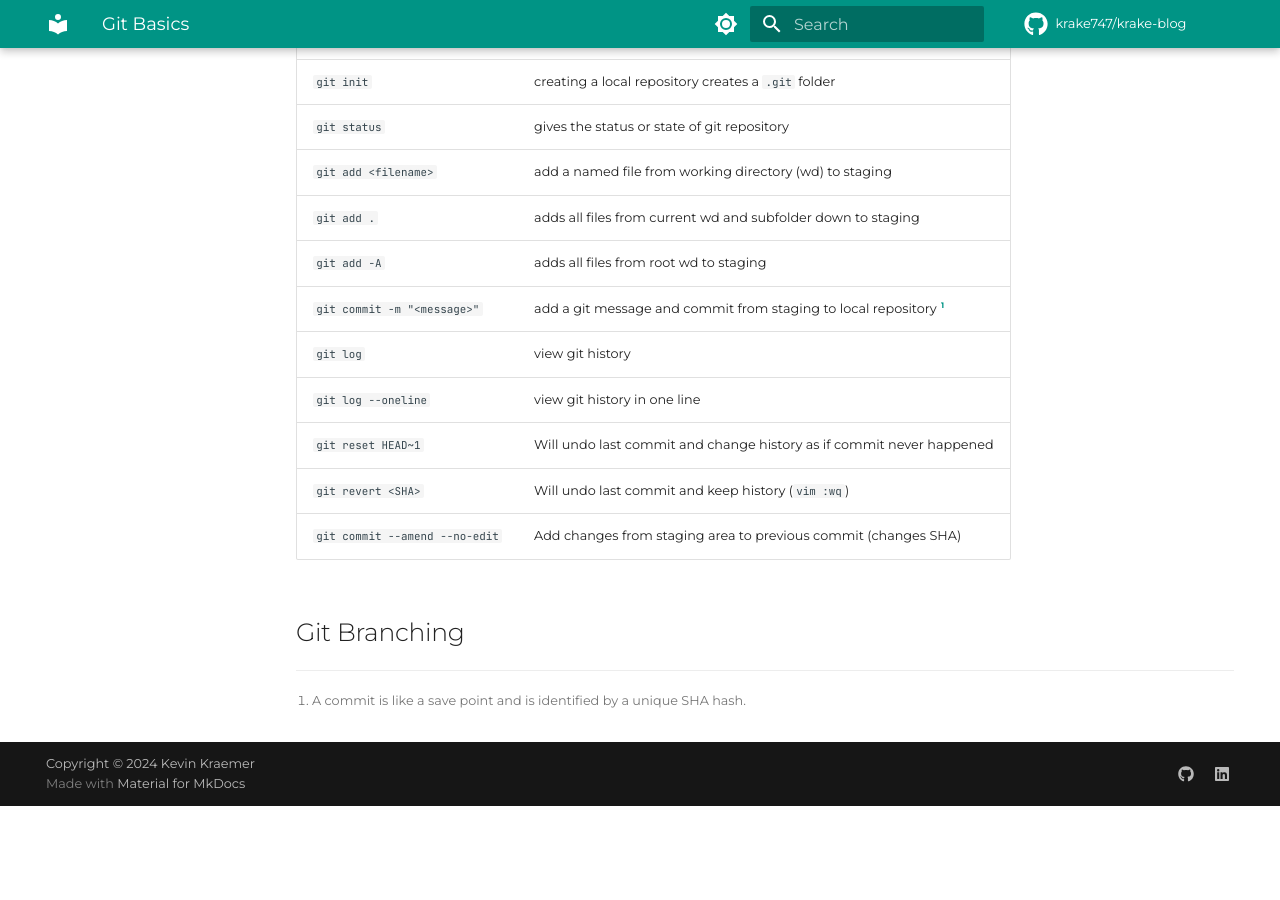
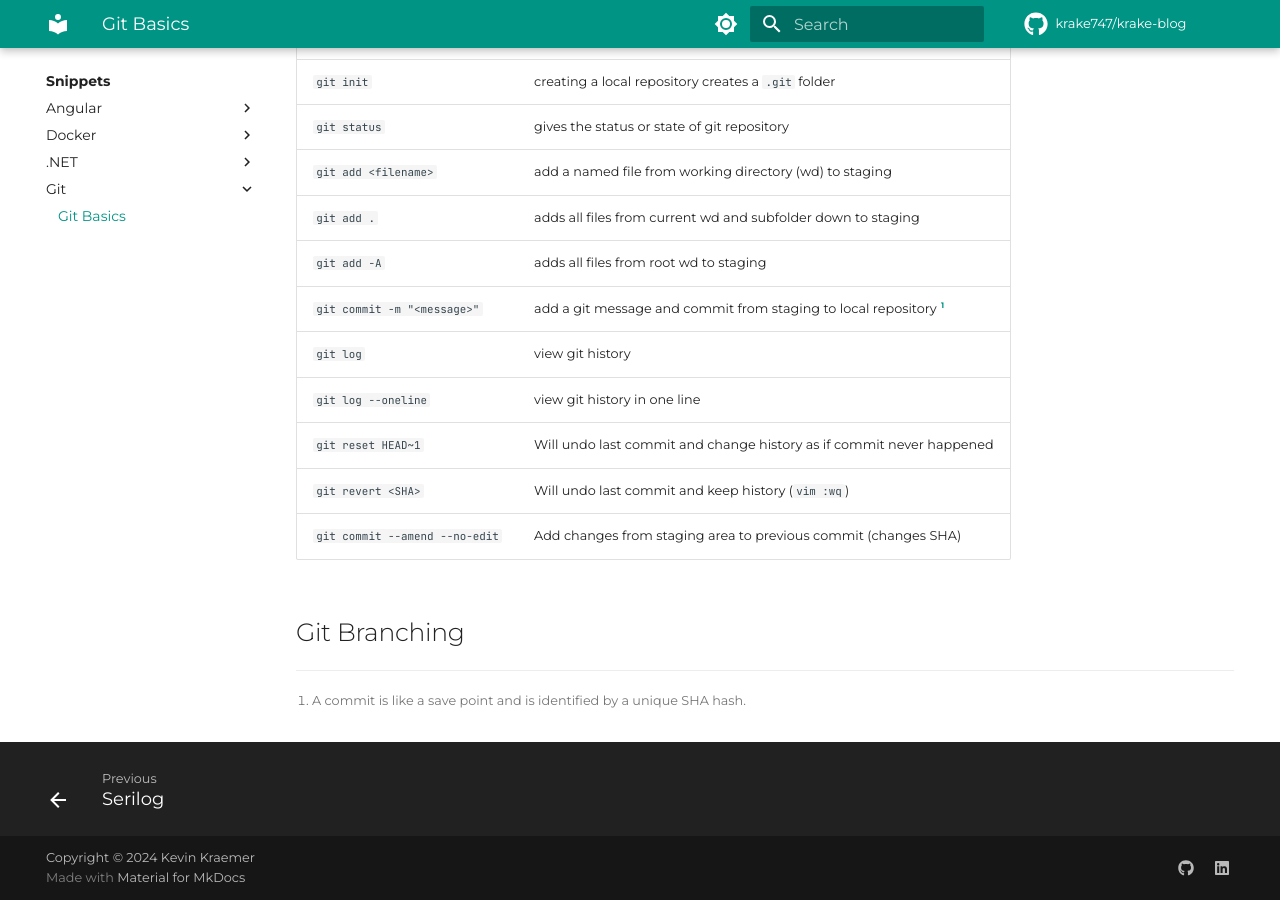
Before and after one commit to krake747/krake-blog, an MkDocs documentation site: the page built from docs/snippets/git/basics.md, in a window 1280 px wide and 900 px high, scrolled down 752 px. Built offline with MkDocs 1.6.1 and Material for MkDocs 9.7.7, drawn with Linux system fonts in a browser that asks for light colours; comment, search, counter and statistics services are not loaded; before the commit the page ends 1558 px from its top, so only the background shows below that.

Commit message:
fix(snippets): fix filename

```diff
--- a/mkdocs.yml
+++ b/mkdocs.yml
@@ -25,7 +25,7 @@ nav:
           - snippets/dotnet/global-exceptions.md
           - snippets/dotnet/serilog.md
       - Git:
-          - snippets/git/commands.md
+          - snippets/git/basics.md
 
 theme:
   name: material
```
